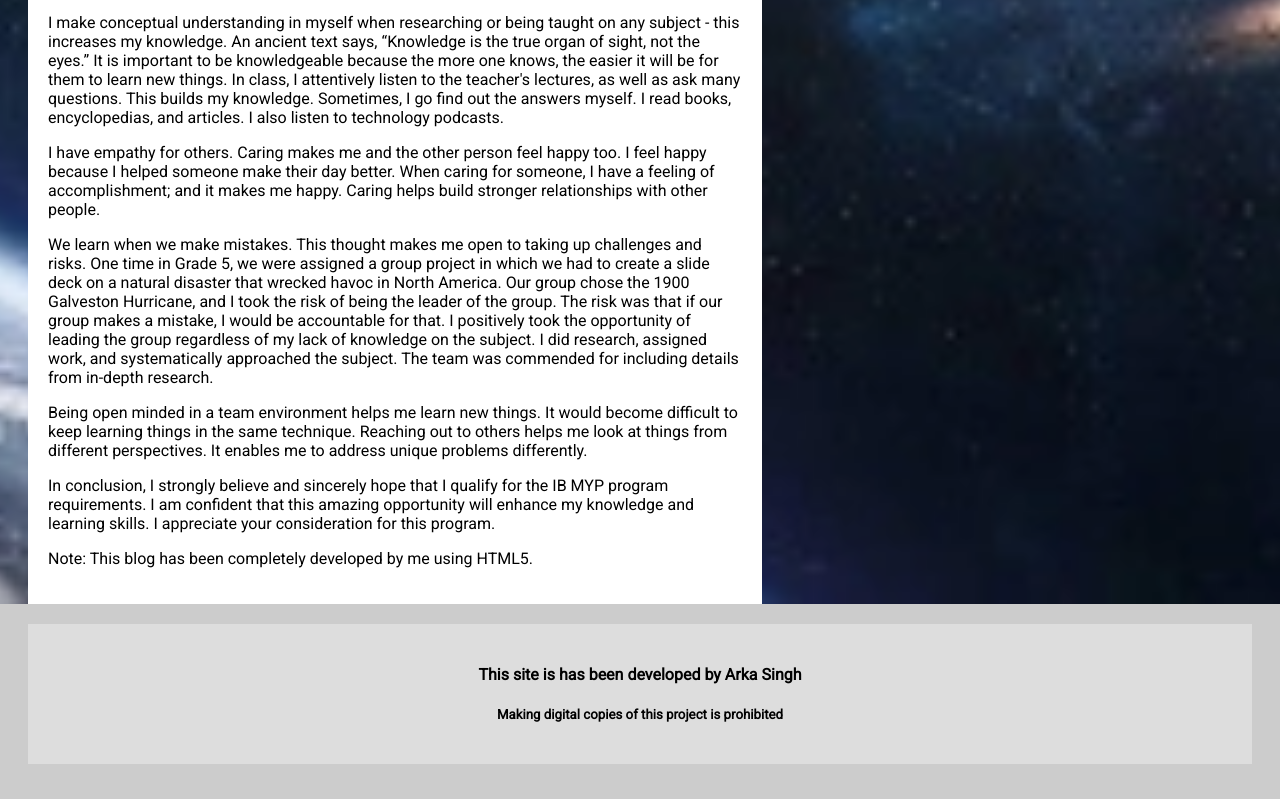
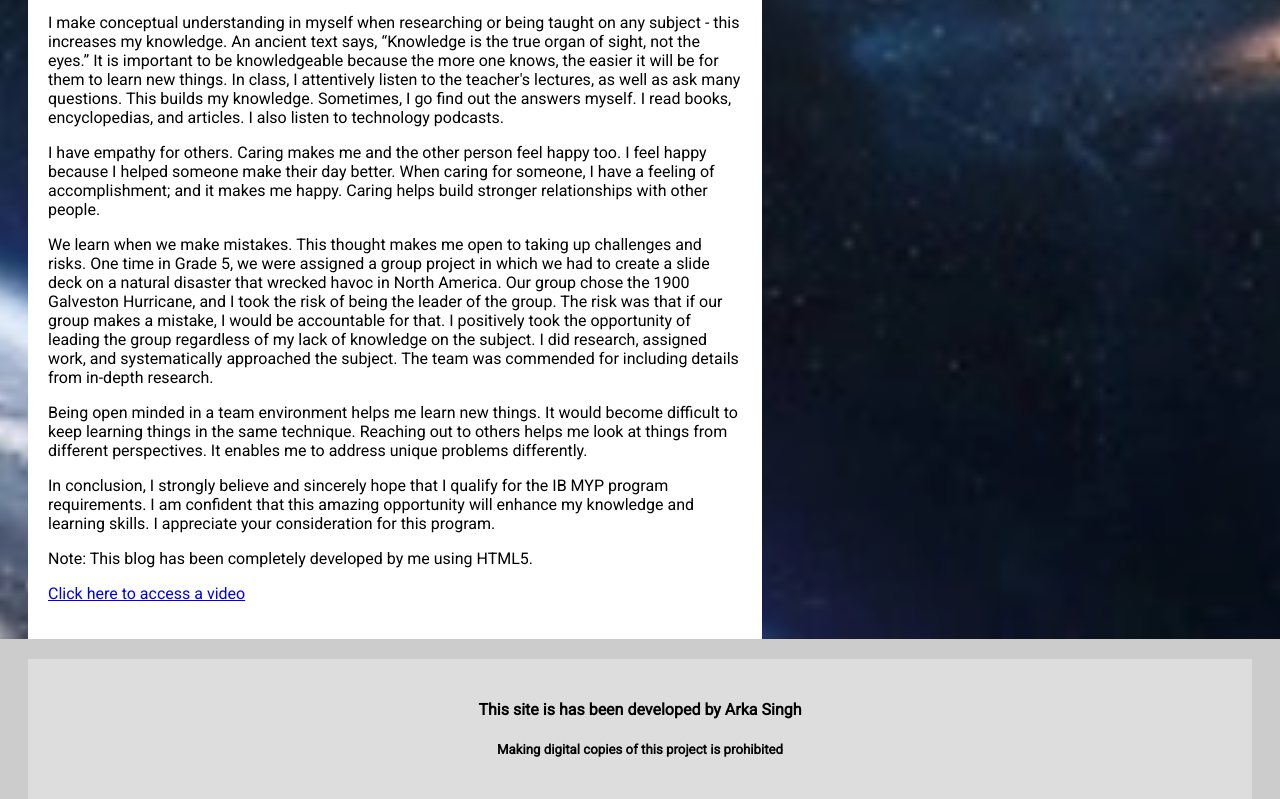
Before and after one commit to SinghArka/blog, a plain HTML site: page index.html in a window 1280 px wide. Shown: the part 2136-2935 px from the top of the page. Before the commit the page ends 2900 px from the top, so only its background shows below. Drawn offline with Linux system fonts and the light colour scheme.

Commit message:
Update index.html

```diff
--- a/index.html
+++ b/index.html
@@ -38,6 +38,7 @@
 				<p>Being open minded in a team environment helps me learn new things. It would become difficult to keep learning things in the same technique. Reaching out to others helps me look at things from different perspectives. It enables me to address unique problems differently.</p>
 				<p>In conclusion, I strongly believe and sincerely hope that I qualify for the IB MYP program requirements. I am confident that this amazing opportunity will enhance my knowledge and learning skills. I appreciate your consideration for this program.</p>
 				<p>Note: This blog has been completely developed by me using HTML5.</p>
+				<p><a href="https://drive.google.com/file/d/1X9l7yYGCudyCJkvcYinS7_Q398HHBKMW/view?usp=sharing">Click here to access a video</a></p>
 			</div>
 		</div>
 		<div class="rightcolumn">
```
